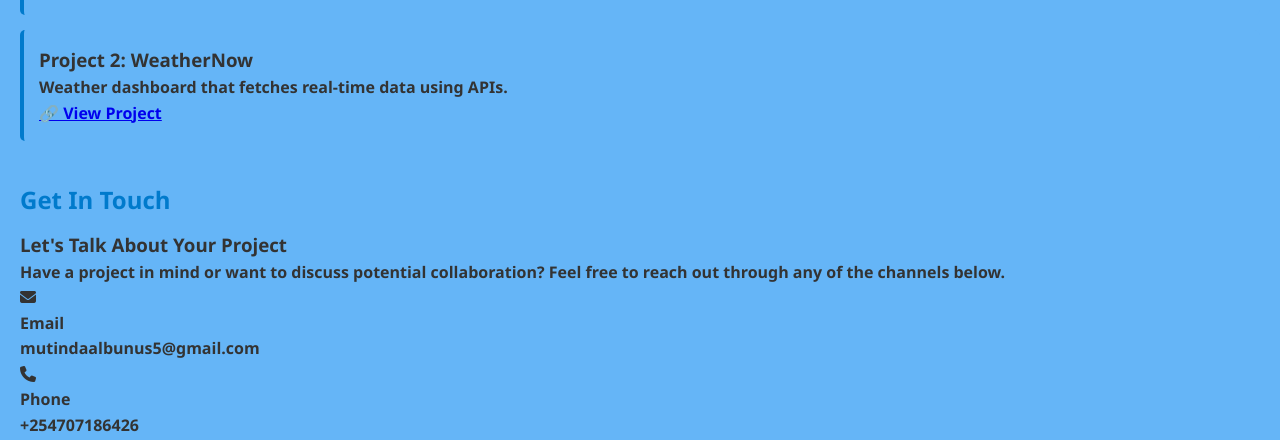
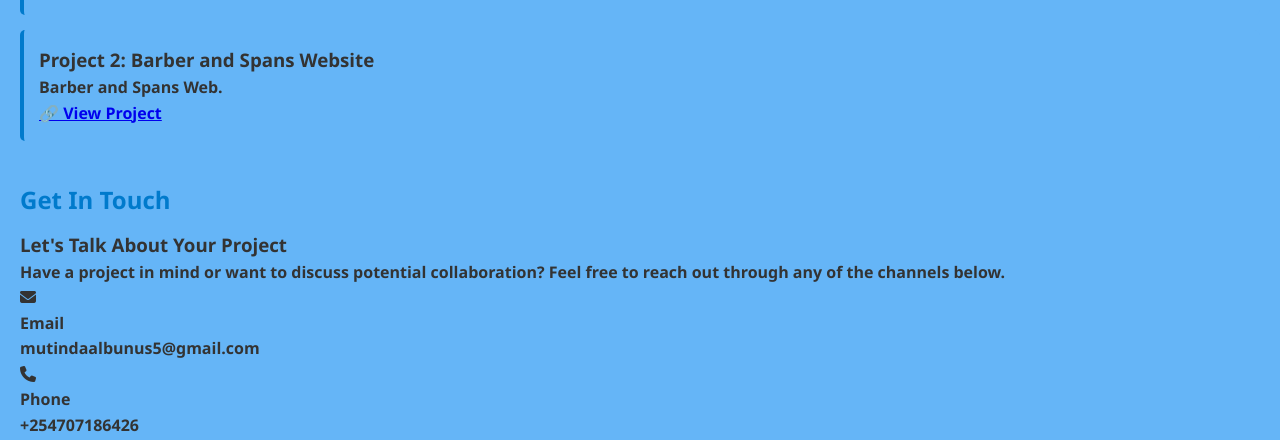
Before and after one commit to jackal332/My-portfolio, a plain HTML site: page index.html in a window 1280 px wide. Shown: the part 2119-2559 px from the top of the page. Drawn offline with Linux system fonts and the light colour scheme.

Commit message:
Update index.html

```diff
--- a/index.html
+++ b/index.html
@@ -159,9 +159,9 @@
             </div>
 
             <div class="project">
-                <h3>Project 2: WeatherNow</h3>
-                <p>Weather dashboard that fetches real-time data using APIs.</p>
-                <a href="#" target="_blank">🔗 View Project</a>
+                <h3>Project 2: Barber and Spans Website</h3>
+                <p>Barber and Spans Web.</p>
+                <a href="https://jackal332.github.io/Barber-and-Spas/" target="_blank">🔗 View Project</a>
             </div>
         </section>
 
```
